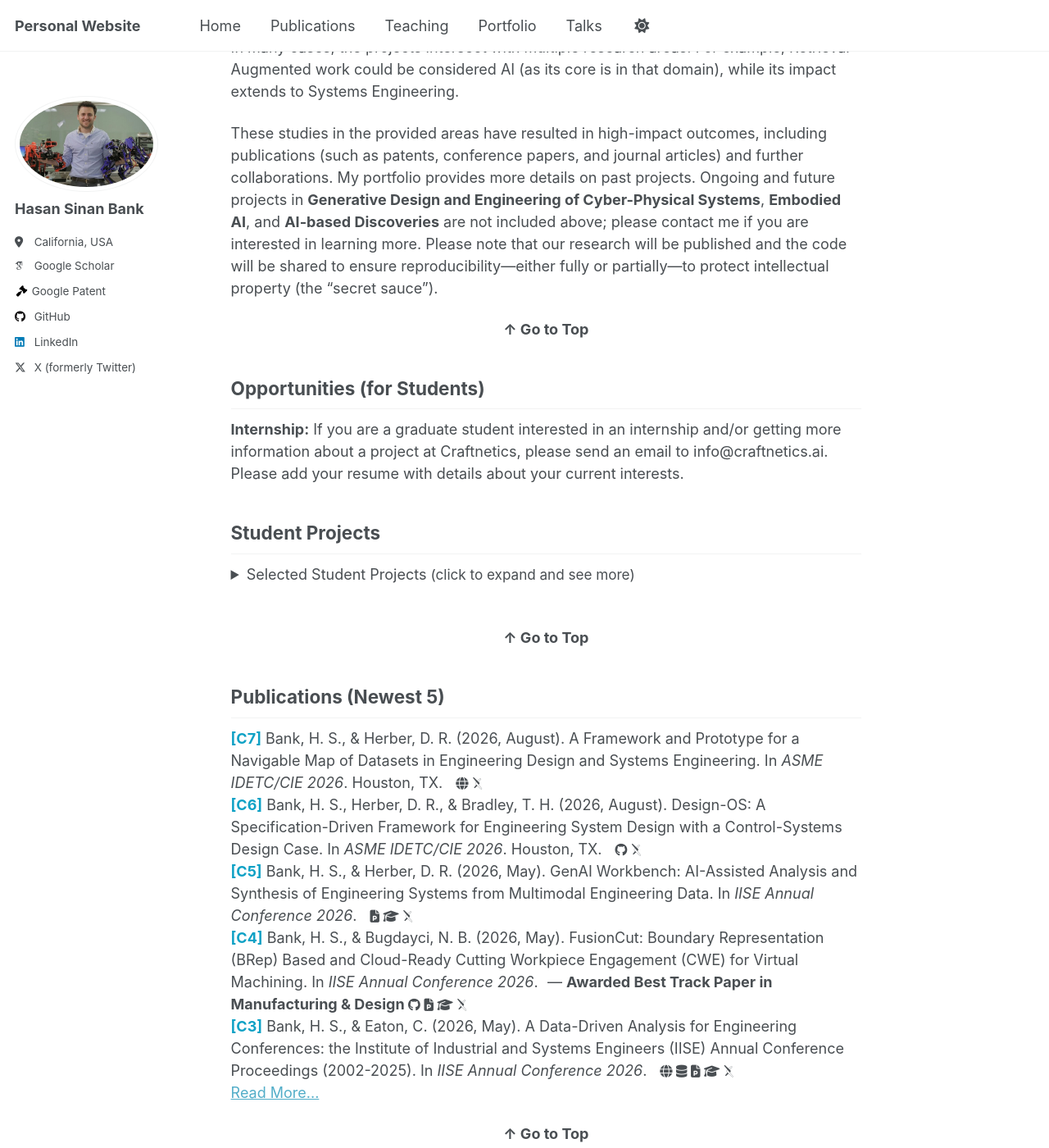
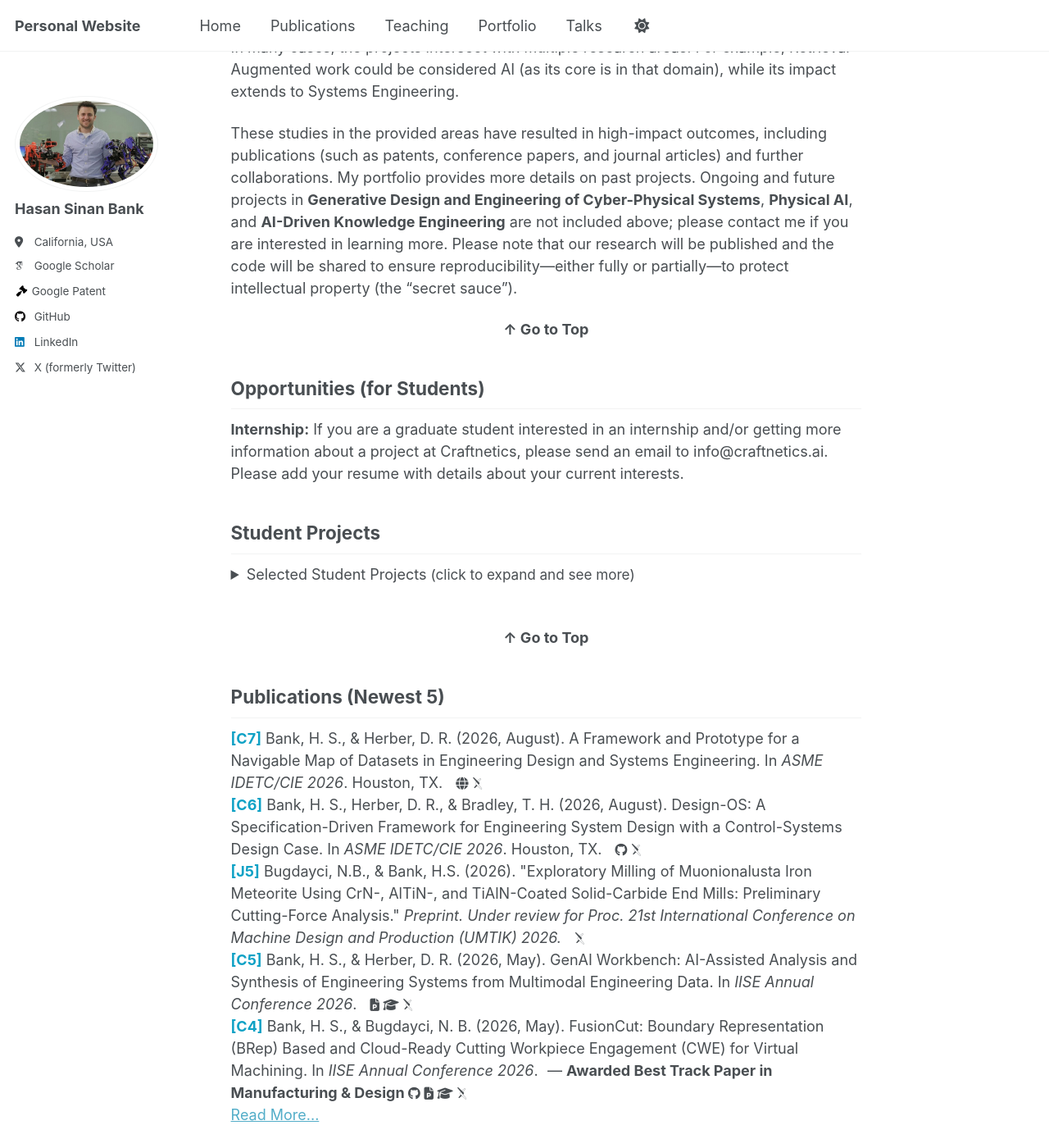
Before and after one commit to bankh/bankh.github.io, a Jekyll site: the page built from _pages/about.md, in a window 1280 px wide and 1400 px high, scrolled down 2132 px. Shown: the whole window at 82% size. Built offline with Jekyll 4.4.1, drawn with Linux system fonts in a browser that asks for light colours; some web fonts are replaced; a script that is not in the unit is left out; comment, search, counter and statistics services are not loaded.

Commit message:
Update: Added reference and wording change

```diff
--- a/_includes/archive-single-publication.html
+++ b/_includes/archive-single-publication.html
@@ -44,6 +44,8 @@ video).  Used in both list and card layouts.
   {%- if post.paperurl and post.paperurl != '' -%}
     {%- if post.paperurl contains 'arxiv.org' -%}
       <a href="{{ post.paperurl }}" target="_blank" class="ref-tag" title="arXiv"><i class="ai ai-arxiv" aria-hidden="true"></i></a>
+    {%- elsif post.paperurl contains 'engrxiv.org' -%}
+      <a href="{{ post.paperurl }}" target="_blank" class="ref-tag" title="engrXiv (Engineering Archive)"><i class="ai ai-arxiv" aria-hidden="true"></i></a>
     {%- else -%}
       <a href="{{ post.paperurl }}" target="_blank" class="ref-tag" title="Paper"><i class="fas fa-file-pdf"></i></a>
     {%- endif -%}
--- a/_pages/about.md
+++ b/_pages/about.md
@@ -420,7 +420,7 @@ Research Areas (with Past/ Published Research Projects): <a name="research-areas
 <br>
 In many cases, the projects intersect with multiple research areas. For example, Retrieval Augmented work could be considered AI (as its core is in that domain), while its impact extends to Systems Engineering.
 
-These studies in the provided areas have resulted in high-impact outcomes, including publications (such as patents, conference papers, and journal articles) and further collaborations. My portfolio provides more details on past projects. Ongoing and future projects in **Generative Design and Engineering of Cyber-Physical Systems**, **Embodied AI**, and **AI-based Discoveries** are not included above; please contact me if you are interested in learning more. Please note that our research will be published and the code will be shared to ensure reproducibility—either fully or partially—to protect intellectual property (the "secret sauce").
+These studies in the provided areas have resulted in high-impact outcomes, including publications (such as patents, conference papers, and journal articles) and further collaborations. My portfolio provides more details on past projects. Ongoing and future projects in **Generative Design and Engineering of Cyber-Physical Systems**, **Physical AI**, and **AI-Driven Knowledge Engineering** are not included above; please contact me if you are interested in learning more. Please note that our research will be published and the code will be shared to ensure reproducibility—either fully or partially—to protect intellectual property (the "secret sauce").
 
 <div style="text-align: center; margin-top: 20px;">
   <a href="#top" style="color: var(--global-text-color); text-decoration: none; font-weight: bold; font-family: var(--global-font-family);">↑ Go to Top</a>
--- /dev/null
+++ b/_publications/2026-UnderReview-UMTIK-Meteorite-Milling.md
@@ -0,0 +1,13 @@
+---
+title: "Exploratory Milling of Muonionalusta Iron Meteorite Using CrN-, AlTiN-, and TiAlN-Coated Solid-Carbide End Mills: Preliminary Cutting-Force Analysis"
+collection: publications
+permalink: /publication/2026-UnderReview-UMTIK-Meteorite-Milling
+excerpt: 'This paper presents an exploratory milling study on Muonionalusta iron meteorite samples evaluating three coated solid-carbide end mill families—CrN, AlTiN, and TiAlN—across multiple feed conditions using cutting force signals, providing a systematic basis for comparing tool performance on a compositionally heterogeneous extraterrestrial workpiece relevant to in-space resource utilization.'
+date: 2026-06-11
+type: 'Submitted/Under Review'
+venue: 'Preprint (Under review for Proc. 21st International Conference on Machine Design and Production (UMTIK) 2026)'
+paperurl: 'https://engrxiv.org/preprint/view/7298'
+citation: 'Bugdayci, N.B., & Bank, H.S. (2026). "Exploratory Milling of Muonionalusta Iron Meteorite Using CrN-, AlTiN-, and TiAlN-Coated Solid-Carbide End Mills: Preliminary Cutting-Force Analysis." <em>Preprint. Under review for Proc. 21st International Conference on Machine Design and Production (UMTIK) 2026.</em>'
+---
+
+<!-- Preprint (engrXiv, doi:10.31224/7298), 2026. Under review for the 21st International Conference on Machine Design and Production (UMTIK) 2026. -->
```
